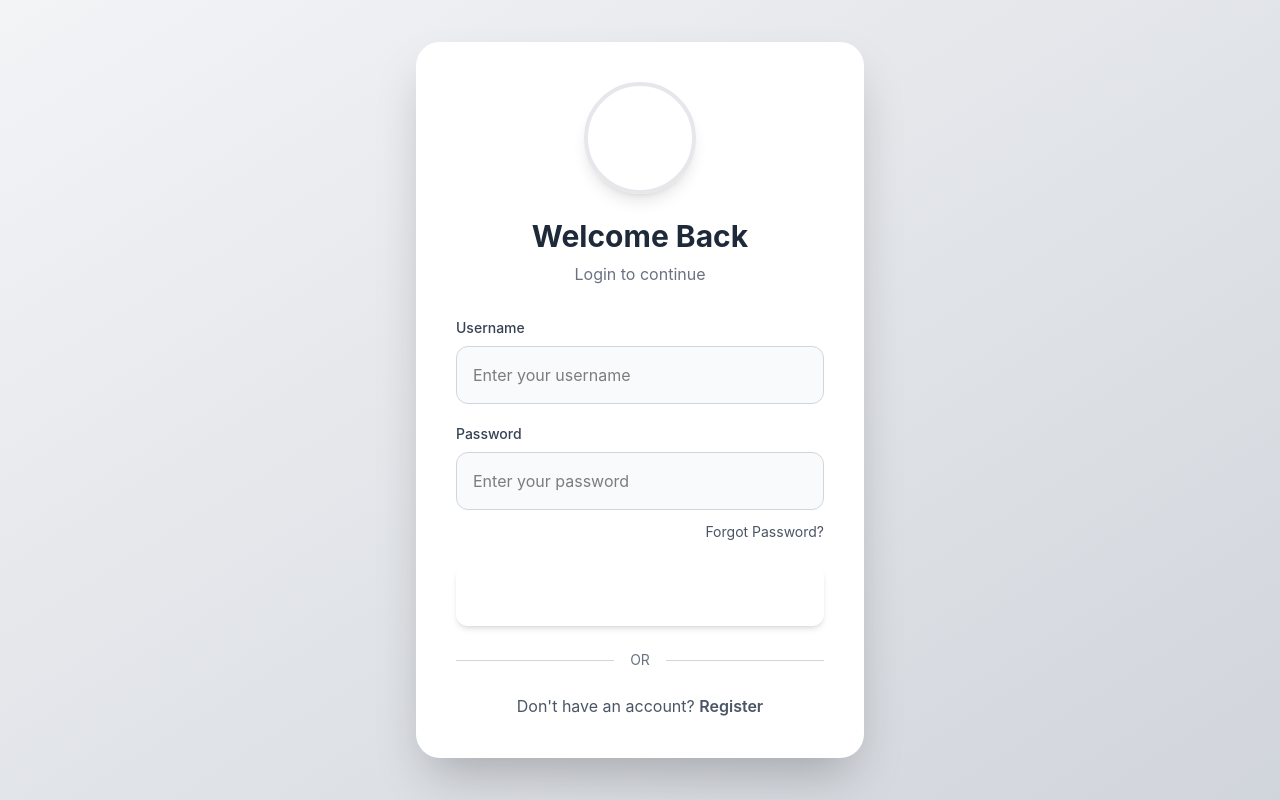
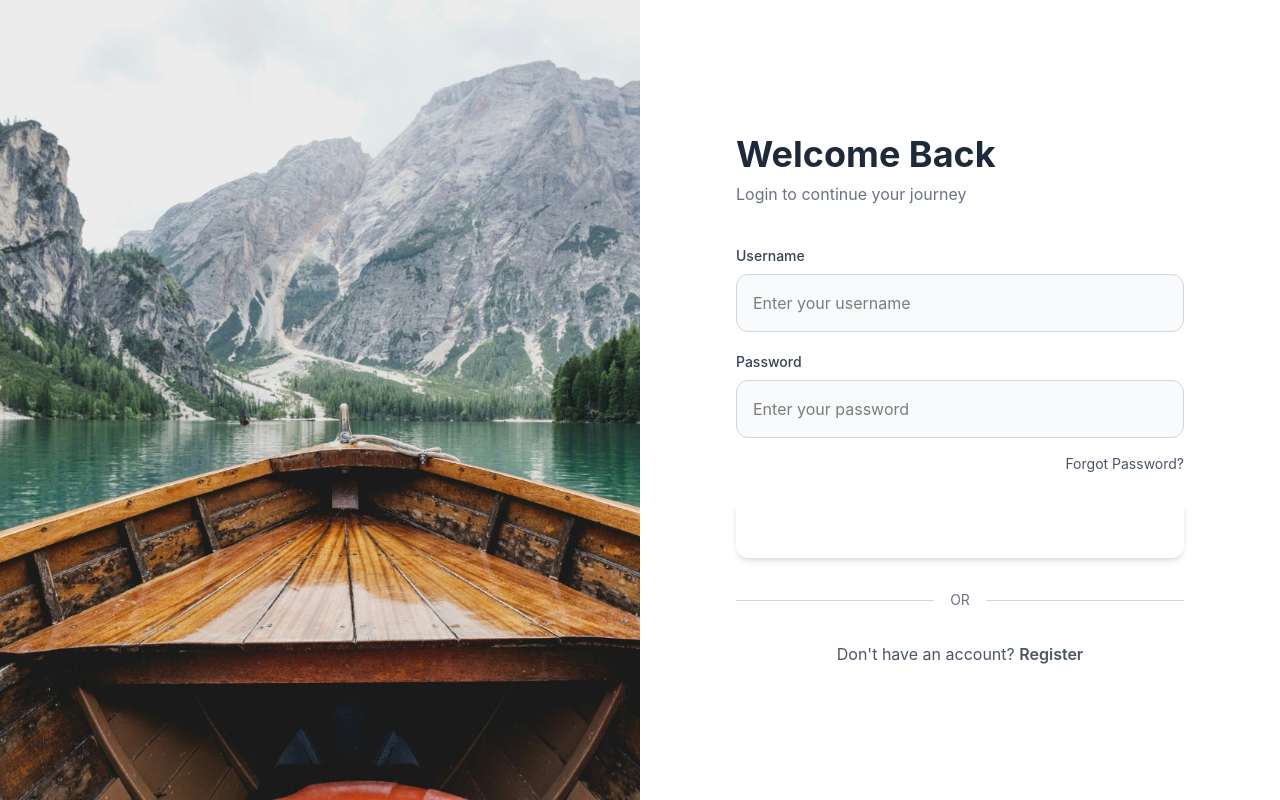
Before and after one commit to Mangi09/Odoo, a React (Vite) app in the folder client/: page /login in a window 1280 px wide. Built offline with nearby package versions, Linux system fonts and the light colour scheme.

Commit message:
update login and register page

```diff
--- a/client/index.html
+++ b/client/index.html
@@ -5,6 +5,7 @@
     <link rel="icon" type="image/svg+xml" href="/favicon.svg" />
     <meta name="viewport" content="width=device-width, initial-scale=1.0" />
     <title>client</title>
+    <link href="https://fonts.googleapis.com/icon?family=Material+Icons" rel="stylesheet">
   </head>
   <body>
     <div id="root"></div>
--- a/client/package.json
+++ b/client/package.json
@@ -11,8 +11,9 @@
   },
   "dependencies": {
     "@tailwindcss/vite": "^4.3.0",
-    "react": "^19.2.5",
-    "react-dom": "^19.2.5",
+    "lucide-react": "^1.14.0",
+    "react": "^18.2.0",
+    "react-dom": "^18.2.0",
     "react-router-dom": "^7.15.0",
     "tailwindcss": "^4.3.0"
   },
--- a/client/src/pages/Login.jsx
+++ b/client/src/pages/Login.jsx
@@ -2,28 +2,31 @@
 
 const Login = () => {
   return (
-    <main className="min-h-screen bg-gradient-to-br from-gray-100 to-gray-300 flex items-center justify-center px-6">
+    <main className="min-h-screen w-full flex flex-col md:flex-row">
 
-      {/* Login Card */}
-      <div className="w-full max-w-md bg-white rounded-3xl shadow-2xl p-8 md:p-10">
+      {/* LEFT SIDE - Illustration */}
+      <section className="w-full md:w-1/2 h-screen relative overflow-hidden">
+        <img
+          src="/image.jpeg"
+          alt="Login Illustration"
+          className="absolute inset-0 w-full h-full object-cover"
+        />
 
-        {/* Profile Logo */}
-        <div className="flex justify-center mb-6">
-          <div className="w-28 h-28 rounded-full bg-primary flex items-center justify-center shadow-lg border-4 border-gray-200">
-            <span className="text-white text-3xl font-bold">
-              L
-            </span>
-          </div>
-        </div>
+      </section>
+
+      {/* RIGHT SIDE - Form */}
+      <section className="w-full md:w-1/2 flex items-center justify-center bg-white px-6 md:px-16 py-12">
+
+        <div className="w-full max-w-md">
 
           {/* Heading */}
-        <div className="text-center mb-8">
-          <h1 className="text-3xl font-bold text-gray-800">
+          <div className="mb-10 text-center md:text-left">
+            <h1 className="text-4xl font-bold text-gray-800">
               Welcome Back
             </h1>
 
             <p className="text-gray-500 mt-2">
-            Login to continue
+              Login to continue your journey
             </p>
           </div>
 
@@ -36,12 +39,12 @@
             <input
               type="text"
               placeholder="Enter your username"
-            className="w-full px-4 py-4 border border-gray-300 rounded-xl outline-none bg-gray-50 focus:bg-white focus:ring-2 focus:ring-black transition duration-200"
+              className="w-full px-4 py-4 border border-gray-300 rounded-xl bg-gray-50 focus:bg-white focus:ring-2 focus:ring-black outline-none transition"
             />
           </div>
 
           {/* Password */}
-        <div className="mb-3">
+          <div className="mb-4">
             <label className="block mb-2 text-sm font-medium text-gray-700">
               Password
             </label>
@@ -49,43 +52,40 @@
             <input
               type="password"
               placeholder="Enter your password"
-            className="w-full px-4 py-4 border border-gray-300 rounded-xl outline-none bg-gray-50 focus:bg-white focus:ring-2 focus:ring-black transition duration-200"
+              className="w-full px-4 py-4 border border-gray-300 rounded-xl bg-gray-50 focus:bg-white focus:ring-2 focus:ring-black outline-none transition"
             />
           </div>
 
           {/* Forgot Password */}
           <div className="flex justify-end mb-6">
-          <button className="text-sm text-gray-600 hover:text-black transition">
+            <button className="text-sm text-gray-600 hover:text-black">
               Forgot Password?
             </button>
           </div>
 
           {/* Login Button */}
-        <button className="w-full bg-primary text-white py-4 rounded-xl font-semibold text-lg hover:bg-gray-800 transition duration-300 shadow-md">
+          <button className="w-full bg-primary text-white py-4 rounded-xl font-semibold text-lg hover:bg-gray-800 transition shadow-md">
             Login
           </button>
 
           {/* Divider */}
-        <div className="flex items-center my-6">
+          <div className="flex items-center my-8">
             <div className="flex-1 h-[1px] bg-gray-300"></div>
-
-          <span className="px-4 text-gray-500 text-sm">
-            OR
-          </span>
-
+            <span className="px-4 text-gray-500 text-sm">OR</span>
             <div className="flex-1 h-[1px] bg-gray-300"></div>
           </div>
 
           {/* Register Link */}
           <p className="text-center text-gray-600">
             Don&apos;t have an account?{" "}
-
             <span className="font-semibold text-primary cursor-pointer hover:underline">
               Register
             </span>
           </p>
 
         </div>
+      </section>
+
     </main>
   )
 }
--- a/client/src/pages/Register.jsx
+++ b/client/src/pages/Register.jsx
@@ -1,10 +1,19 @@
-import React from 'react'
+import React, { useState } from 'react'
 
 const Register = () => {
+  const [avatar, setAvatar] = useState(null)
+
+  const handleAvatarChange = (e) => {
+    const file = e.target.files[0]
+    if (file) {
+      setAvatar(URL.createObjectURL(file))
+    }
+  }
+
   return (
     <main className="w-full min-h-screen grid grid-cols-1 lg:grid-cols-2">
 
-      {/* Left Side Form */}
+      {/* LEFT - FORM */}
       <div className="flex items-center justify-center bg-white p-8 md:p-14">
 
         <div className="w-full max-w-2xl">
@@ -20,75 +29,113 @@
             </p>
           </div>
 
-          {/* Profile Circle */}
-          <div className="flex justify-center mb-8">
-            <div className="w-28 h-28 rounded-full bg-primary border-4 border-gray-200 shadow-lg"></div>
+          {/* Avatar Upload */}
+          <div className="flex flex-col items-center mb-8">
+
+            <div className="w-28 h-28 rounded-full border-4 border-gray-200 shadow-lg overflow-hidden bg-gray-100 flex items-center justify-center">
+              {avatar ? (
+                <img
+                  src={avatar}
+                  alt="Avatar"
+                  className="w-full h-full object-cover"
+                />
+              ) : (
+                <span className="text-gray-400 text-sm">
+                  No Image
+                </span>
+              )}
+            </div>
+
+            <label className="mt-4 cursor-pointer text-sm text-primary font-medium hover:underline">
+              Upload Profile Picture
+              <input
+                type="file"
+                accept="image/*"
+                onChange={handleAvatarChange}
+                className="hidden"
+              />
+            </label>
           </div>
 
           {/* Name Fields */}
           <div className="grid grid-cols-1 md:grid-cols-2 gap-5 mb-5">
+
+            <div>
              <input
                 type="text"
                 placeholder="First Name"
                 className="w-full p-4 border border-gray-300 rounded-xl outline-none focus:ring-2 focus:ring-primary"
               />
+            </div>
 
+            <div>
               <input
                 type="text"
                 placeholder="Last Name"
                 className="w-full p-4 border border-gray-300 rounded-xl outline-none focus:ring-2 focus:ring-primary"
               />
             </div>
+          </div>
 
           {/* Email & Phone */}
           <div className="grid grid-cols-1 md:grid-cols-2 gap-5 mb-5">
+
+            <div>
               <input
                 type="email"
-              placeholder="Email Address"
+                placeholder="Email"
                 className="w-full p-4 border border-gray-300 rounded-xl outline-none focus:ring-2 focus:ring-primary"
               />
+            </div>
 
+            <div>
              <input
                 type="tel"
                 placeholder="Phone Number"
                 className="w-full p-4 border border-gray-300 rounded-xl outline-none focus:ring-2 focus:ring-primary"
               />
             </div>
+          </div>
 
           {/* City & Country */}
           <div className="grid grid-cols-1 md:grid-cols-2 gap-5 mb-5">
+
+            <div>
               <input
                 type="text"
                 placeholder="City"
                 className="w-full p-4 border border-gray-300 rounded-xl outline-none focus:ring-2 focus:ring-primary"
               />
+            </div>
 
+            <div>
               <input
                 type="text"
                 placeholder="Country"
                 className="w-full p-4 border border-gray-300 rounded-xl outline-none focus:ring-2 focus:ring-primary"
               />
             </div>
+          </div>
 
           {/* Additional Info */}
           <div className="mb-6">
            <textarea
-              placeholder="Additional Information..."
+              placeholder="Tell us something about you..."
               rows="4"
               className="w-full p-4 border border-gray-300 rounded-xl outline-none resize-none focus:ring-2 focus:ring-primary"
             ></textarea>
           </div>
 
           {/* Button */}
-          <button className="w-full bg-primary text-white py-4 rounded-xl text-lg font-semibold hover:opacity-90 transition duration-300">
+          <button className="w-full bg-primary text-white py-4 rounded-xl text-lg font-semibold hover:opacity-90 transition">
             Create Account
           </button>
 
         </div>
       </div>
 
-      {/* Right Side Image */}
-      <div className="hidden lg:block h-screen">
+      {/* RIGHT - IMAGE */}
+      <div className="hidden lg:block fixed right-0 top-0 w-1/2 h-screen">
         <img
           src="https://images.unsplash.com/photo-1488646953014-85cb44e25828"
           alt="Travel"
```
Also changed, not shown: client/public/image.jpeg (added), 1 other file (tests, documents, lock files or other folders). Lines whose indentation alone changed are shown as unchanged.
